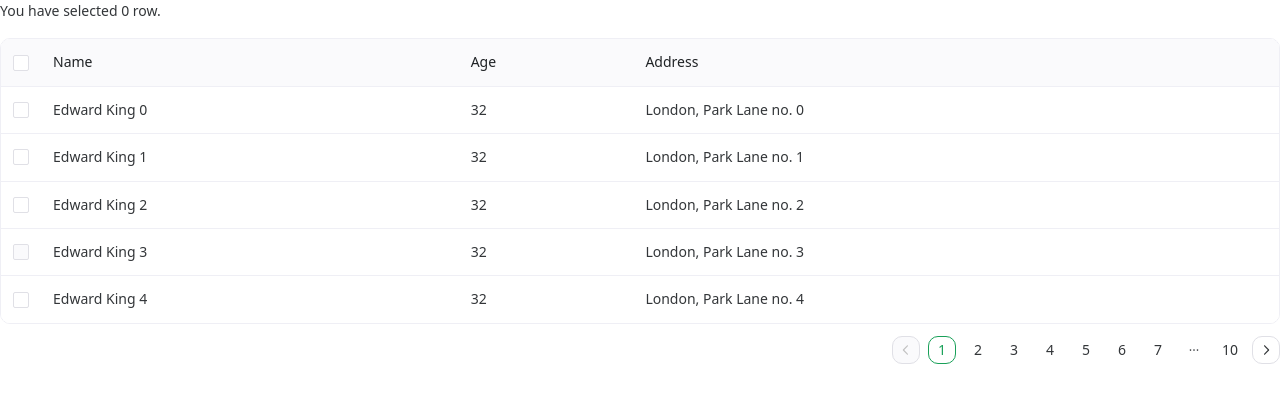
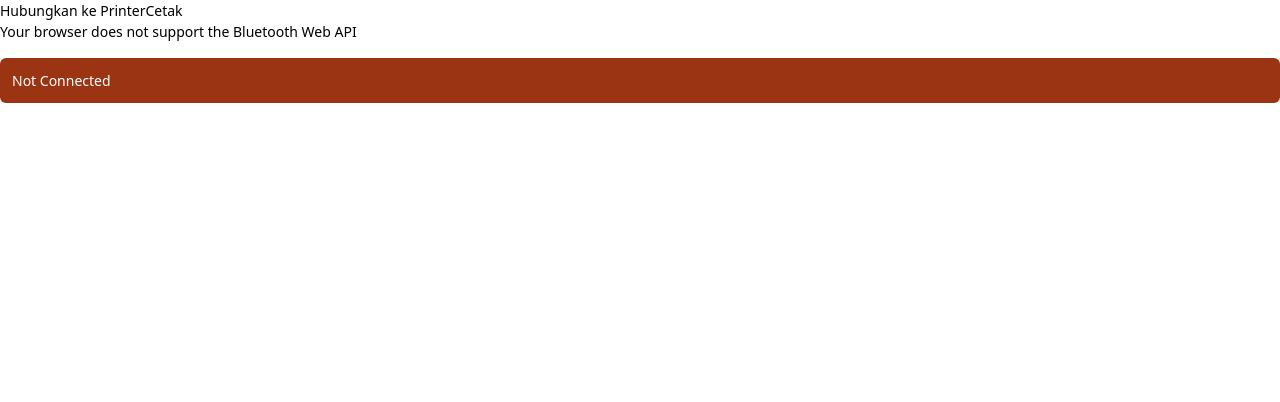
Before and after one commit to ahapsin/los-sfi, a Vue app: page /test-view in a window 1280 px wide. Shown: the top 402 px of the page. Built offline with nearby package versions, Linux system fonts and the light colour scheme; what oh-vue-icons, vue3-pdfmake would draw is missing.

Commit message:
bluetooth

```diff
--- a/src/views/pages/TestView.vue
+++ b/src/views/pages/TestView.vue
@@ -1,61 +1,99 @@
 <template>
-  <n-p>
-    You have selected {{ checkedRowKeys.length }} row{{
-      checkedRowKeys.length < 2 ? '' : 's' }}. </n-p>
+  <div>
+    <button @click="connectToPrinter">Hubungkan ke Printer</button>
+    <button @click="print" :disabled="!printer">Cetak</button>
+  </div>
+  <div class="grid grid-cols-1 gap-x-4 gap-y-4">
+    <div>{{ isSupported ? 'Bluetooth Web API Supported' : 'Your browser does not support the Bluetooth Web API' }}</div>
 
-      <n-data-table :columns="columns" :data="data" :pagination="pagination" :row-key="rowKey"
-        @update:checked-row-keys="handleCheck" />
+    <div v-if="isSupported">
+      <button @click="requestDevice()">
+        Request Bluetooth Device
+      </button>
+    </div>
+
+    <div v-if="device">
+      <p>Device Name: {{ device.name }}</p>
+    </div>
+
+    <div v-if="isConnected" class="bg-green-500 text-white p-3 rounded-md">
+      <p>Connected</p>
+    </div>
+
+    <div v-if="!isConnected" class="bg-orange-800 text-white p-3 rounded-md">
+      <p>Not Connected</p>
+    </div>
+
+    <div v-if="error">
+      <div>Errors:</div>
+      <pre>
+      <code class="block p-5 whitespace-pre">{{ error }}</code>
+    </pre>
+    </div>
+  </div>
 </template>
 
 <script>
-import { defineComponent, ref } from "vue";
+import { ref } from 'vue';
+import { useBluetooth } from '@vueuse/core'
 
 
-function createColumns() {
-  return [
-    {
-      type: "selection",
-      disabled(row) {
-        return row.name === "Edward King 3";
+
+export default {
+  setup() {
+    const {
+      isSupported,
+      isConnected,
+      device,
+      requestDevice,
+      server,
+    } = useBluetooth({
+      acceptAllDevices: true,
+    })
+    const printer = ref(null);
+
+    const connectToPrinter = async () => {
+      try {
+        const device = await navigator.bluetooth.requestDevice({
+          filters: [{ services: ['your-printer-service-uuid'] }] // Ganti dengan UUID layanan printer Anda
+        });
+
+        printer.value = await device.gatt.connect();
+        console.log('Terhubung ke printer:', device.name);
+      } catch (error) {
+        console.error('Koneksi gagal!', error);
       }
-    },
-    {
-      title: "Name",
-      key: "name"
-    },
-    {
-      title: "Age",
-      key: "age"
-    },
-    {
-      title: "Address",
-      key: "address"
-    }
-  ];
-}
+    };
 
-const data = Array.from({ length: 46 }).map((_, index) => ({
-  name: `Edward King ${index}`,
-  age: 32,
-  address: `London, Park Lane no. ${index}`
-}));
+    const print = async () => {
+      if (!printer.value) {
+        console.error('Printer tidak terhubung');
+        return;
+      }
 
-export default defineComponent({
-  setup() {
-    const checkedRowKeysRef = ref([]);
+      const service = await printer.value.getPrimaryService('your-printer-service-uuid');
+      const characteristic = await service.getCharacteristic('your-characteristic-uuid');
+
+      // Data yang akan dicetak
+      const data = new TextEncoder().encode('Halo, Dunia!');
+
+      try {
+        await characteristic.writeValue(data);
+        console.log('Perintah cetak terkirim');
+      } catch (error) {
+        console.error('Cetak gagal!', error);
+      }
+    };
 
     return {
-      data,
-      columns: createColumns(),
-      checkedRowKeys: checkedRowKeysRef,
-      pagination: {
-        pageSize: 5
-      },
-      rowKey: (row) => row,
-      handleCheck(rowKeys) {
-        checkedRowKeysRef.value = rowKeys;
-      }
+      printer,
+      connectToPrinter,
+      print,
     };
   }
-});
+};
 </script>
+
+<style>
+/* Tambahkan gaya Anda di sini */
+</style>
```
